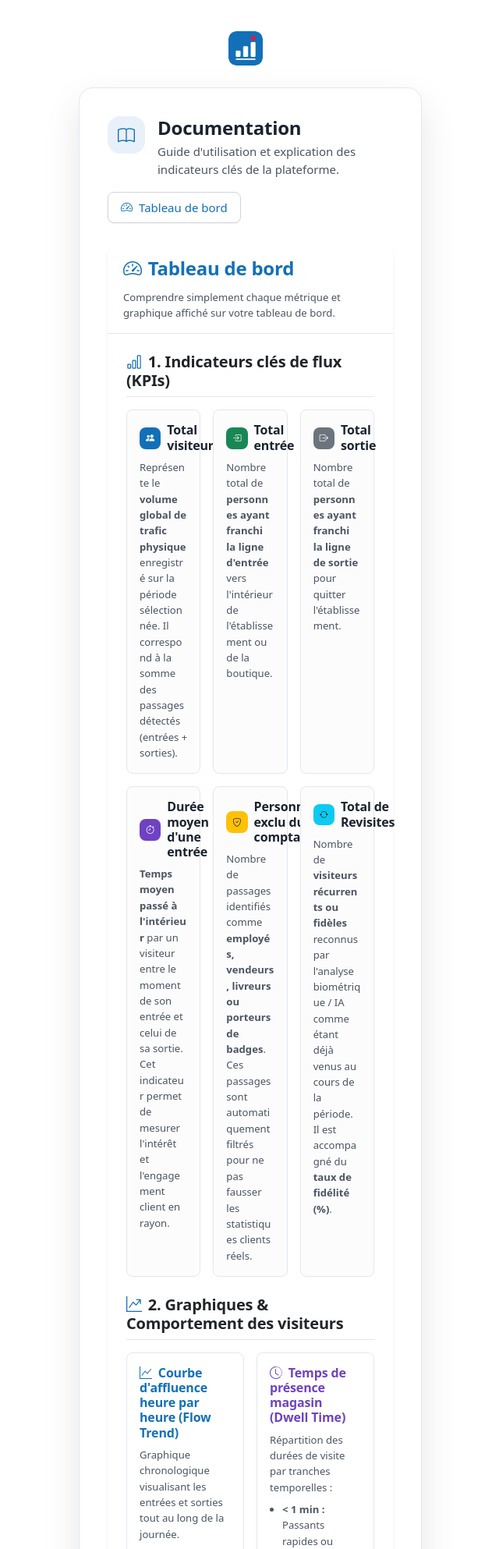
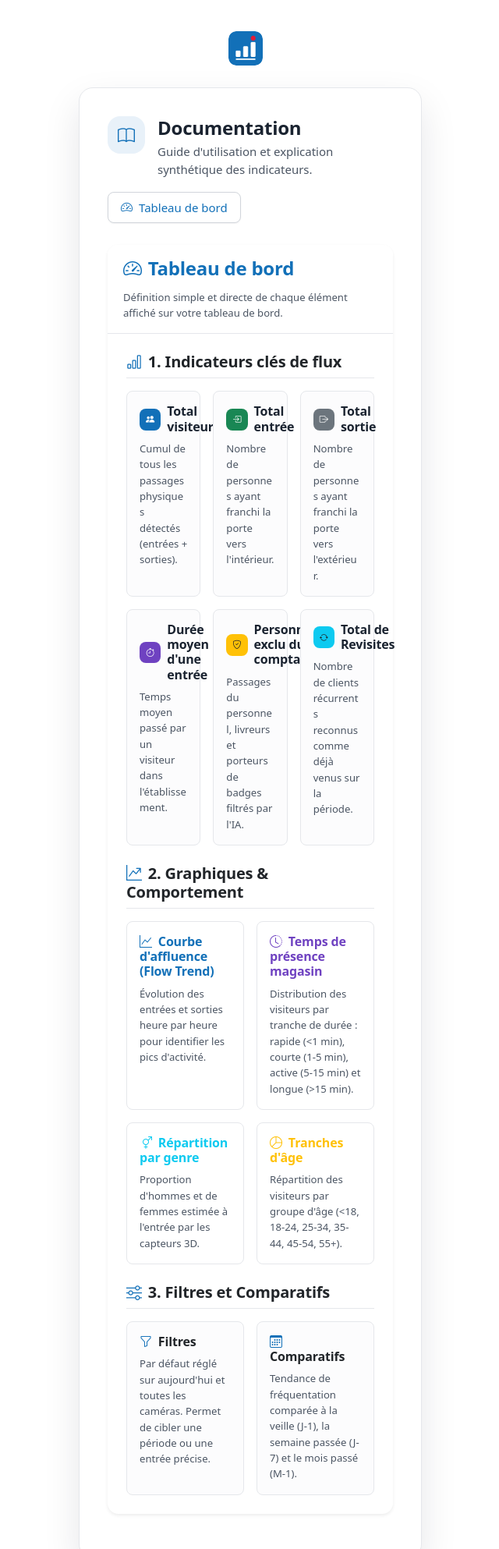
Before and after one commit to biggedobackup/ika-camera-comptage-de-visite-, a Python web app: template app/templates/documentation/index.html in a window 1280 px wide. Shown: the top 1986 px of the page at 78% size, without its empty margins (319-959 px from the left). Run offline with Jinja, Linux system fonts and the light colour scheme; the template is opened without the code that fills it, so the values that code supplies are empty; some libraries are stand-ins or nearby versions.

Commit message:
docs: simplifier et raccourcir les descriptions du tableau de bord

```diff
--- a/app/templates/documentation/index.html
+++ b/app/templates/documentation/index.html
@@ -4,7 +4,7 @@
 {% block titre %}Documentation - IKA COMPTEUR{% endblock %}
 
 {% block contenu %}
-{% call entete_page("Documentation", "Guide d'utilisation et explication des indicateurs clés de la plateforme.", "bi-book") %}
+{% call entete_page("Documentation", "Guide d'utilisation et explication synthétique des indicateurs.", "bi-book") %}
   <div class="d-flex align-items-center gap-2">
     <a class="btn btn-outline-primary" href="/tableau-de-bord"><i class="bi bi-speedometer2"></i><span>Tableau de bord</span></a>
   </div>
@@ -19,14 +19,14 @@
           <i class="bi bi-speedometer2 me-2"></i>Tableau de bord
         </h3>
         <p class="text-muted small mb-0 mt-1">
-          Comprendre simplement chaque métrique et graphique affiché sur votre tableau de bord.
+          Définition simple et directe de chaque élément affiché sur votre tableau de bord.
         </p>
       </div>
       <div class="card-body p-4">
 
         <!-- 1. Les 6 indicateurs clés (KPIs) -->
         <h4 class="h5 fw-bold text-dark mb-3 pb-2 border-bottom">
-          <i class="bi bi-bar-chart me-2 text-primary"></i>1. Indicateurs clés de flux (KPIs)
+          <i class="bi bi-bar-chart me-2 text-primary"></i>1. Indicateurs clés de flux
         </h4>
 
         <div class="row g-3 mb-4">
@@ -38,7 +38,7 @@
                 <h5 class="h6 mb-0 fw-bold">Total visiteurs</h5>
               </div>
               <p class="small text-muted mb-0">
-                Représente le <strong>volume global de trafic physique</strong> enregistré sur la période sélectionnée. Il correspond à la somme des passages détectés (entrées + sorties).
+                Cumul de tous les passages physiques détectés (entrées + sorties).
               </p>
             </div>
           </div>
@@ -51,7 +51,7 @@
                 <h5 class="h6 mb-0 fw-bold">Total entrée</h5>
               </div>
               <p class="small text-muted mb-0">
-                Nombre total de <strong>personnes ayant franchi la ligne d'entrée</strong> vers l'intérieur de l'établissement ou de la boutique.
+                Nombre de personnes ayant franchi la porte vers l'intérieur.
               </p>
             </div>
           </div>
@@ -64,7 +64,7 @@
                 <h5 class="h6 mb-0 fw-bold">Total sortie</h5>
               </div>
               <p class="small text-muted mb-0">
-                Nombre total de <strong>personnes ayant franchi la ligne de sortie</strong> pour quitter l'établissement.
+                Nombre de personnes ayant franchi la porte vers l'extérieur.
               </p>
             </div>
           </div>
@@ -73,11 +73,11 @@
           <div class="col-md-6 col-lg-4">
             <div class="p-3 border rounded h-100 bg-light-subtle">
               <div class="d-flex align-items-center mb-2">
-                <span class="badge bg-purple text-white me-2 p-2" style="background-color: #6f42c1;"><i class="bi bi-stopwatch"></i></span>
+                <span class="badge text-white me-2 p-2" style="background-color: #6f42c1;"><i class="bi bi-stopwatch"></i></span>
                 <h5 class="h6 mb-0 fw-bold">Durée moyen d'une entrée</h5>
               </div>
               <p class="small text-muted mb-0">
-                <strong>Temps moyen passé à l'intérieur</strong> par un visiteur entre le moment de son entrée et celui de sa sortie. Cet indicateur permet de mesurer l'intérêt et l'engagement client en rayon.
+                Temps moyen passé par un visiteur dans l'établissement.
               </p>
             </div>
           </div>
@@ -90,7 +90,7 @@
                 <h5 class="h6 mb-0 fw-bold">Personnel exclu du comptage</h5>
               </div>
               <p class="small text-muted mb-0">
-                Nombre de passages identifiés comme <strong>employés, vendeurs, livreurs ou porteurs de badges</strong>. Ces passages sont automatiquement filtrés pour ne pas fausser les statistiques clients réels.
+                Passages du personnel, livreurs et porteurs de badges filtrés par l'IA.
               </p>
             </div>
           </div>
@@ -103,7 +103,7 @@
                 <h5 class="h6 mb-0 fw-bold">Total de Revisites</h5>
               </div>
               <p class="small text-muted mb-0">
-                Nombre de <strong>visiteurs récurrents ou fidèles</strong> reconnus par l'analyse biométrique / IA comme étant déjà venus au cours de la période. Il est accompagné du <strong>taux de fidélité (%)</strong>.
+                Nombre de clients récurrents reconnus comme déjà venus sur la période.
               </p>
             </div>
           </div>
@@ -111,7 +111,7 @@
 
         <!-- 2. Graphiques et Analyses détaillées -->
         <h4 class="h5 fw-bold text-dark mb-3 pb-2 border-bottom">
-          <i class="bi bi-graph-up-arrow me-2 text-primary"></i>2. Graphiques & Comportement des visiteurs
+          <i class="bi bi-graph-up-arrow me-2 text-primary"></i>2. Graphiques & Comportement
         </h4>
 
         <div class="row g-3 mb-4">
@@ -119,33 +119,23 @@
           <div class="col-md-6">
             <div class="p-3 border rounded h-100">
               <h5 class="h6 fw-bold text-primary mb-2">
-                <i class="bi bi-graph-up me-1"></i> Courbe d'affluence heure par heure (Flow Trend)
+                <i class="bi bi-graph-up me-1"></i> Courbe d'affluence (Flow Trend)
               </h5>
-              <p class="small text-muted mb-2">
-                Graphique chronologique visualisant les entrées et sorties tout au long de la journée.
+              <p class="small text-muted mb-0">
+                Évolution des entrées et sorties heure par heure pour identifier les pics d'activité.
               </p>
-              <ul class="small text-muted ps-3 mb-0">
-                <li>Permet d'identifier instantanément les <strong>heures de pointe (pics d'affluence)</strong> et les périodes creuses.</li>
-                <li>Facilite l'optimisation des plannings d'équipes et l'ouverture des caisses.</li>
-              </ul>
             </div>
           </div>
 
           <!-- Temps de présence magasin -->
           <div class="col-md-6">
             <div class="p-3 border rounded h-100">
-              <h5 class="h6 fw-bold text-purple mb-2" style="color: #6f42c1;">
-                <i class="bi bi-clock-history me-1"></i> Temps de présence magasin (Dwell Time)
+              <h5 class="h6 fw-bold mb-2" style="color: #6f42c1;">
+                <i class="bi bi-clock-history me-1"></i> Temps de présence magasin
               </h5>
-              <p class="small text-muted mb-2">
-                Répartition des durées de visite par tranches temporelles :
+              <p class="small text-muted mb-0">
+                Distribution des visiteurs par tranche de durée : rapide (&lt;1 min), courte (1-5 min), active (5-15 min) et longue (&gt;15 min).
               </p>
-              <ul class="small text-muted ps-3 mb-0">
-                <li><strong>&lt; 1 min :</strong> Passants rapides ou erreurs de direction.</li>
-                <li><strong>1 à 5 min :</strong> Visites express ou achats ciblés.</li>
-                <li><strong>5 à 15 min :</strong> Visites d'achat actives et recherche de produits.</li>
-                <li><strong>&gt; 15 min :</strong> Immersion longue en magasin, fort potentiel panier.</li>
-              </ul>
             </div>
           </div>
 
@@ -153,10 +143,10 @@
           <div class="col-md-6">
             <div class="p-3 border rounded h-100">
               <h5 class="h6 fw-bold text-info mb-2">
-                <i class="bi bi-gender-ambiguous me-1"></i> Profil Démographique : Genre (Hommes / Femmes)
+                <i class="bi bi-gender-ambiguous me-1"></i> Répartition par genre
               </h5>
               <p class="small text-muted mb-0">
-                Pourcentage d'hommes et de femmes détecté automatiquement par les capteurs stéréoscopiques 3D et les algorithmes de reconnaissance faciale/corporelle à l'entrée.
+                Proportion d'hommes et de femmes estimée à l'entrée par les capteurs 3D.
               </p>
             </div>
           </div>
@@ -165,16 +155,16 @@
           <div class="col-md-6">
             <div class="p-3 border rounded h-100">
               <h5 class="h6 fw-bold text-warning mb-2">
-                <i class="bi bi-pie-chart me-1"></i> Profil Démographique : Tranches d'âge
+                <i class="bi bi-pie-chart me-1"></i> Tranches d'âge
               </h5>
               <p class="small text-muted mb-0">
-                Classification par tranche d'âge estimée (&lt;18, 18-24, 25-34, 35-44, 45-54, 55+) afin de mieux comprendre le public qui fréquente vos magasins et d'adapter vos offres.
+                Répartition des visiteurs par groupe d'âge (&lt;18, 18-24, 25-34, 35-44, 45-54, 55+).
               </p>
             </div>
           </div>
         </div>
 
-        <!-- 3. Comparatifs et État du réseau -->
+        <!-- 3. Filtres et Comparatifs -->
         <h4 class="h5 fw-bold text-dark mb-3 pb-2 border-bottom">
           <i class="bi bi-sliders me-2 text-primary"></i>3. Filtres et Comparatifs
         </h4>
@@ -183,9 +173,9 @@
           <!-- Filtres de date et caméra -->
           <div class="col-md-6">
             <div class="p-3 border rounded h-100 bg-light-subtle">
-              <h5 class="h6 fw-bold text-dark mb-2"><i class="bi bi-funnel me-1 text-primary"></i> Filtres d'intervalle et de caméra</h5>
+              <h5 class="h6 fw-bold text-dark mb-2"><i class="bi bi-funnel me-1 text-primary"></i> Filtres</h5>
               <p class="small text-muted mb-0">
-                Par défaut, le tableau de bord affiche les <strong>données d'aujourd'hui</strong> pour <strong>toutes les caméras</strong>. Vous pouvez choisir un intervalle de dates personnalisé (date début / date fin) et filtrer sur une caméra spécifique pour analyser une entrée précise.
+                Par défaut réglé sur aujourd'hui et toutes les caméras. Permet de cibler une période ou une entrée précise.
               </p>
             </div>
           </div>
@@ -193,9 +183,9 @@
           <!-- Comparatifs temporels -->
           <div class="col-md-6">
             <div class="p-3 border rounded h-100 bg-light-subtle">
-              <h5 class="h6 fw-bold text-dark mb-2"><i class="bi bi-calendar3 me-1 text-primary"></i> Comparatifs temporels</h5>
+              <h5 class="h6 fw-bold text-dark mb-2"><i class="bi bi-calendar3 me-1 text-primary"></i> Comparatifs</h5>
               <p class="small text-muted mb-0">
-                Compare les données de la période en cours avec celles du <strong>jour précédent (J-1)</strong>, de la <strong>semaine précédente (J-7)</strong> et du <strong>mois précédent (M-1)</strong> pour mesurer la tendance de fréquentation en pourcentage (+/- %).
+                Tendance de fréquentation comparée à la veille (J-1), la semaine passée (J-7) et le mois passé (M-1).
               </p>
             </div>
           </div>
```
Also changed, not shown: tests/test_documentation.py (+2 -1 lines).
